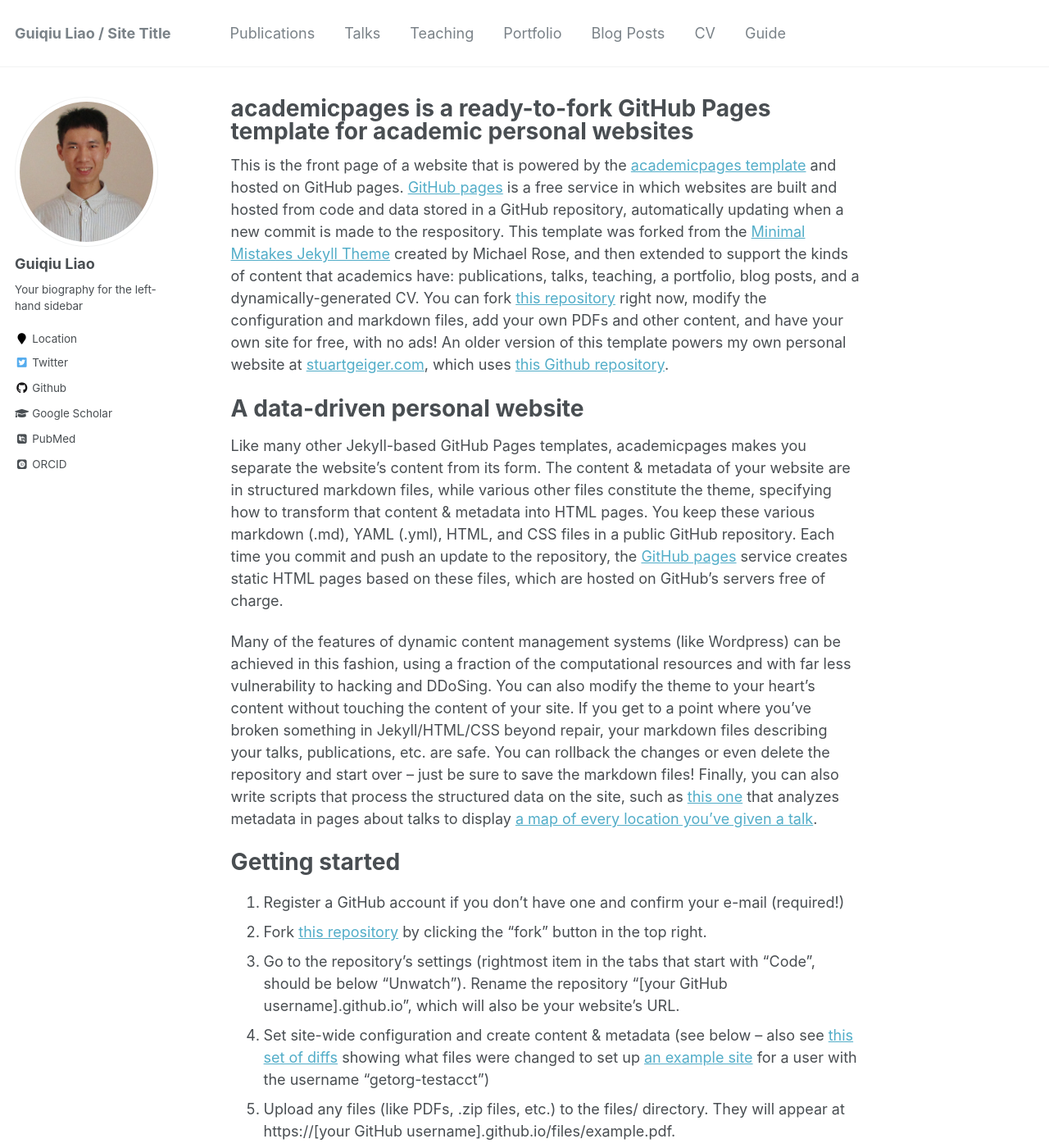
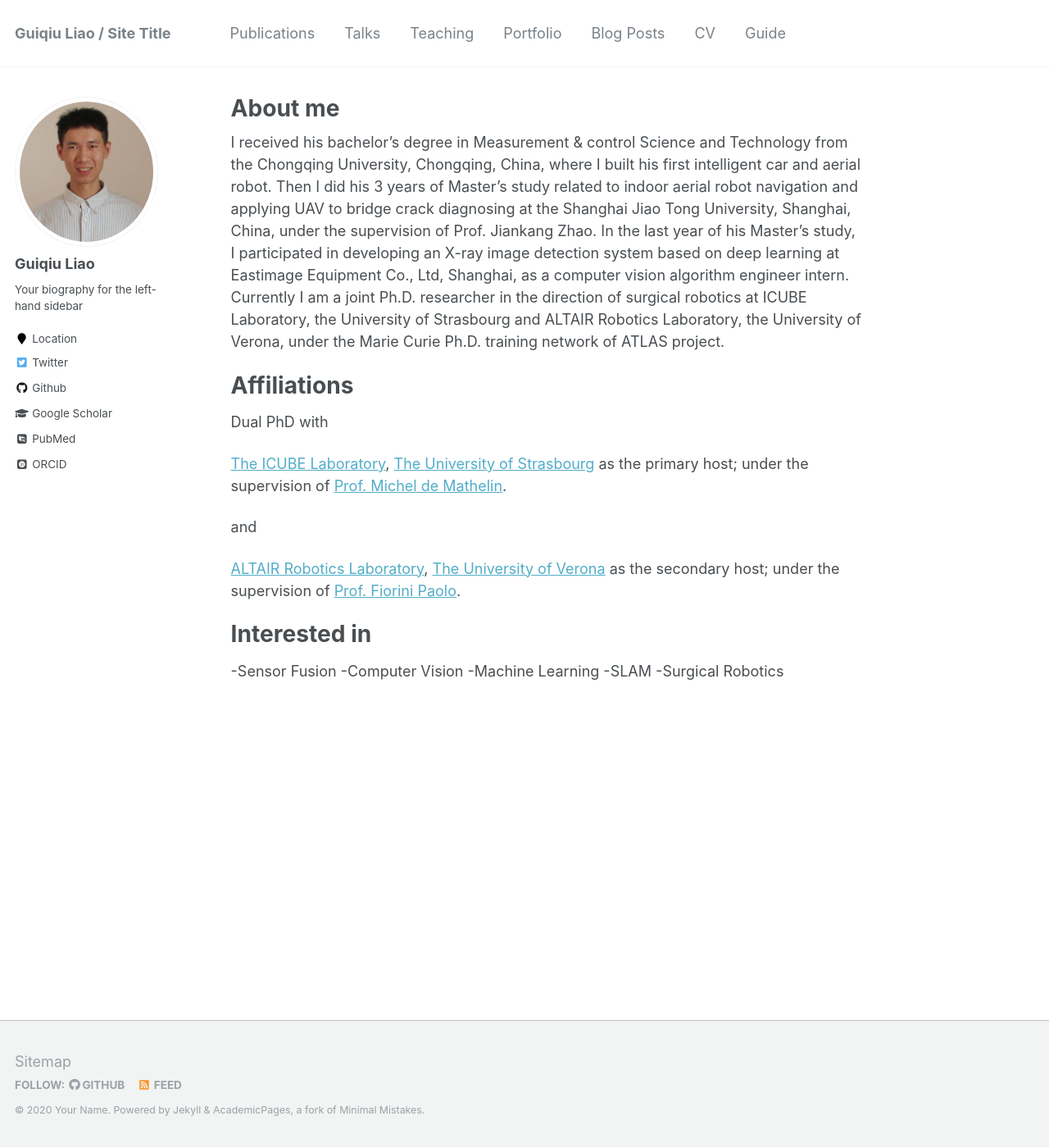
Before and after one commit to liaoguiqiu/liaoguiqiu.github.io, a Jekyll site: the page built from _pages/about.md, in a window 1280 px wide and 1400 px high. Shown: the whole window at 82% size. Built offline with Jekyll 4.4.1, drawn with Linux system fonts in a browser that asks for light colours; some web fonts are replaced; some of the changed text lies outside the part shown.

Commit message:
Update about.md

```diff
--- a/_pages/about.md
+++ b/_pages/about.md
@@ -1,6 +1,6 @@
 ---
 permalink: /
-title: "academicpages is a ready-to-fork GitHub Pages template for academic personal websites"
+title: "About me"
 excerpt: "About me"
 author_profile: true
 redirect_from:
@@ -8,43 +8,23 @@ redirect_from:
   - /about.html
 ---
 
-This is the front page of a website that is powered by the [academicpages template](https://github.com/academicpages/academicpages.github.io) and hosted on GitHub pages. [GitHub pages](https://pages.github.com) is a free service in which websites are built and hosted from code and data stored in a GitHub repository, automatically updating when a new commit is made to the respository. This template was forked from the [Minimal Mistakes Jekyll Theme](https://mmistakes.github.io/minimal-mistakes/) created by Michael Rose, and then extended to support the kinds of content that academics have: publications, talks, teaching, a portfolio, blog posts, and a dynamically-generated CV. You can fork [this repository](https://github.com/academicpages/academicpages.github.io) right now, modify the configuration and markdown files, add your own PDFs and other content, and have your own site for free, with no ads! An older version of this template powers my own personal website at [stuartgeiger.com](http://stuartgeiger.com), which uses [this Github repository](https://github.com/staeiou/staeiou.github.io).
+I received his bachelor’s degree in Measurement & control Science and Technology from the Chongqing University, Chongqing, China, where I built his first intelligent car and aerial robot. Then I did his 3 years of Master’s study related to indoor aerial robot navigation and applying UAV to bridge crack diagnosing at the Shanghai Jiao Tong University, Shanghai, China, under the supervision of Prof. Jiankang Zhao. In the last year of his Master’s study, I participated in developing an X-ray image detection system based on deep learning at Eastimage Equipment Co., Ltd, Shanghai, as a computer vision algorithm engineer intern.
+Currently I am a joint Ph.D. researcher in the direction of surgical robotics at ICUBE Laboratory, the University of Strasbourg and ALTAIR Robotics Laboratory, the University of Verona, under the Marie Curie Ph.D. training network of ATLAS project.
 
-A data-driven personal website
+Affiliations
 ======
-Like many other Jekyll-based GitHub Pages templates, academicpages makes you separate the website's content from its form. The content & metadata of your website are in structured markdown files, while various other files constitute the theme, specifying how to transform that content & metadata into HTML pages. You keep these various markdown (.md), YAML (.yml), HTML, and CSS files in a public GitHub repository. Each time you commit and push an update to the repository, the [GitHub pages](https://pages.github.com/) service creates static HTML pages based on these files, which are hosted on GitHub's servers free of charge.
+Dual PhD with
 
-Many of the features of dynamic content management systems (like Wordpress) can be achieved in this fashion, using a fraction of the computational resources and with far less vulnerability to hacking and DDoSing. You can also modify the theme to your heart's content without touching the content of your site. If you get to a point where you've broken something in Jekyll/HTML/CSS beyond repair, your markdown files describing your talks, publications, etc. are safe. You can rollback the changes or even delete the repository and start over -- just be sure to save the markdown files! Finally, you can also write scripts that process the structured data on the site, such as [this one](https://github.com/academicpages/academicpages.github.io/blob/master/talkmap.ipynb) that analyzes metadata in pages about talks to display [a map of every location you've given a talk](https://academicpages.github.io/talkmap.html).
+[The ICUBE Laboratory](http://icube.unistra.fr/), [The University of Strasbourg](https://en.unistra.fr/) as the primary host; under the supervision of [ Prof. Michel de Mathelin](https://en.unistra.fr/).
 
-Getting started
+and
+
+[ALTAIR Robotics Laboratory](https://metropolis.scienze.univr.it/), [The University of Verona](https://www.univr.it/en/university) as the secondary host; under the supervision of [Prof. Fiorini Paolo](http://profs.sci.univr.it/~fiorini/).
+
+Interested in
 ======
-1. Register a GitHub account if you don't have one and confirm your e-mail (required!)
-1. Fork [this repository](https://github.com/academicpages/academicpages.github.io) by clicking the "fork" button in the top right.
-1. Go to the repository's settings (rightmost item in the tabs that start with "Code", should be below "Unwatch"). Rename the repository "[your GitHub username].github.io", which will also be your website's URL.
-1. Set site-wide configuration and create content & metadata (see below -- also see [this set of diffs](http://archive.is/3TPas) showing what files were changed to set up [an example site](https://getorg-testacct.github.io) for a user with the username "getorg-testacct")
-1. Upload any files (like PDFs, .zip files, etc.) to the files/ directory. They will appear at https://[your GitHub username].github.io/files/example.pdf.
-1. Check status by going to the repository settings, in the "GitHub pages" section
-
-Site-wide configuration
-------
-The main configuration file for the site is in the base directory in [_config.yml](https://github.com/academicpages/academicpages.github.io/blob/master/_config.yml), which defines the content in the sidebars and other site-wide features. You will need to replace the default variables with ones about yourself and your site's github repository. The configuration file for the top menu is in [_data/navigation.yml](https://github.com/academicpages/academicpages.github.io/blob/master/_data/navigation.yml). For example, if you don't have a portfolio or blog posts, you can remove those items from that navigation.yml file to remove them from the header.
-
-Create content & metadata
-------
-For site content, there is one markdown file for each type of content, which are stored in directories like _publications, _talks, _posts, _teaching, or _pages. For example, each talk is a markdown file in the [_talks directory](https://github.com/academicpages/academicpages.github.io/tree/master/_talks). At the top of each markdown file is structured data in YAML about the talk, which the theme will parse to do lots of cool stuff. The same structured data about a talk is used to generate the list of talks on the [Talks page](https://academicpages.github.io/talks), each [individual page](https://academicpages.github.io/talks/2012-03-01-talk-1) for specific talks, the talks section for the [CV page](https://academicpages.github.io/cv), and the [map of places you've given a talk](https://academicpages.github.io/talkmap.html) (if you run this [python file](https://github.com/academicpages/academicpages.github.io/blob/master/talkmap.py) or [Jupyter notebook](https://github.com/academicpages/academicpages.github.io/blob/master/talkmap.ipynb), which creates the HTML for the map based on the contents of the _talks directory).
-
-**Markdown generator**
-
-I have also created [a set of Jupyter notebooks](https://github.com/academicpages/academicpages.github.io/tree/master/markdown_generator
-) that converts a CSV containing structured data about talks or presentations into individual markdown files that will be properly formatted for the academicpages template. The sample CSVs in that directory are the ones I used to create my own personal website at stuartgeiger.com. My usual workflow is that I keep a spreadsheet of my publications and talks, then run the code in these notebooks to generate the markdown files, then commit and push them to the GitHub repository.
-
-How to edit your site's GitHub repository
-------
-Many people use a git client to create files on their local computer and then push them to GitHub's servers. If you are not familiar with git, you can directly edit these configuration and markdown files directly in the github.com interface. Navigate to a file (like [this one](https://github.com/academicpages/academicpages.github.io/blob/master/_talks/2012-03-01-talk-1.md) and click the pencil icon in the top right of the content preview (to the right of the "Raw | Blame | History" buttons). You can delete a file by clicking the trashcan icon to the right of the pencil icon. You can also create new files or upload files by navigating to a directory and clicking the "Create new file" or "Upload files" buttons.
-
-Example: editing a markdown file for a talk
-![Editing a markdown file for a talk](/images/editing-talk.png)
-
-For more info
-------
-More info about configuring academicpages can be found in [the guide](https://academicpages.github.io/markdown/). The [guides for the Minimal Mistakes theme](https://mmistakes.github.io/minimal-mistakes/docs/configuration/) (which this theme was forked from) might also be helpful.
+-Sensor Fusion
+-Computer Vision
+-Machine Learning
+-SLAM
+-Surgical Robotics
```
